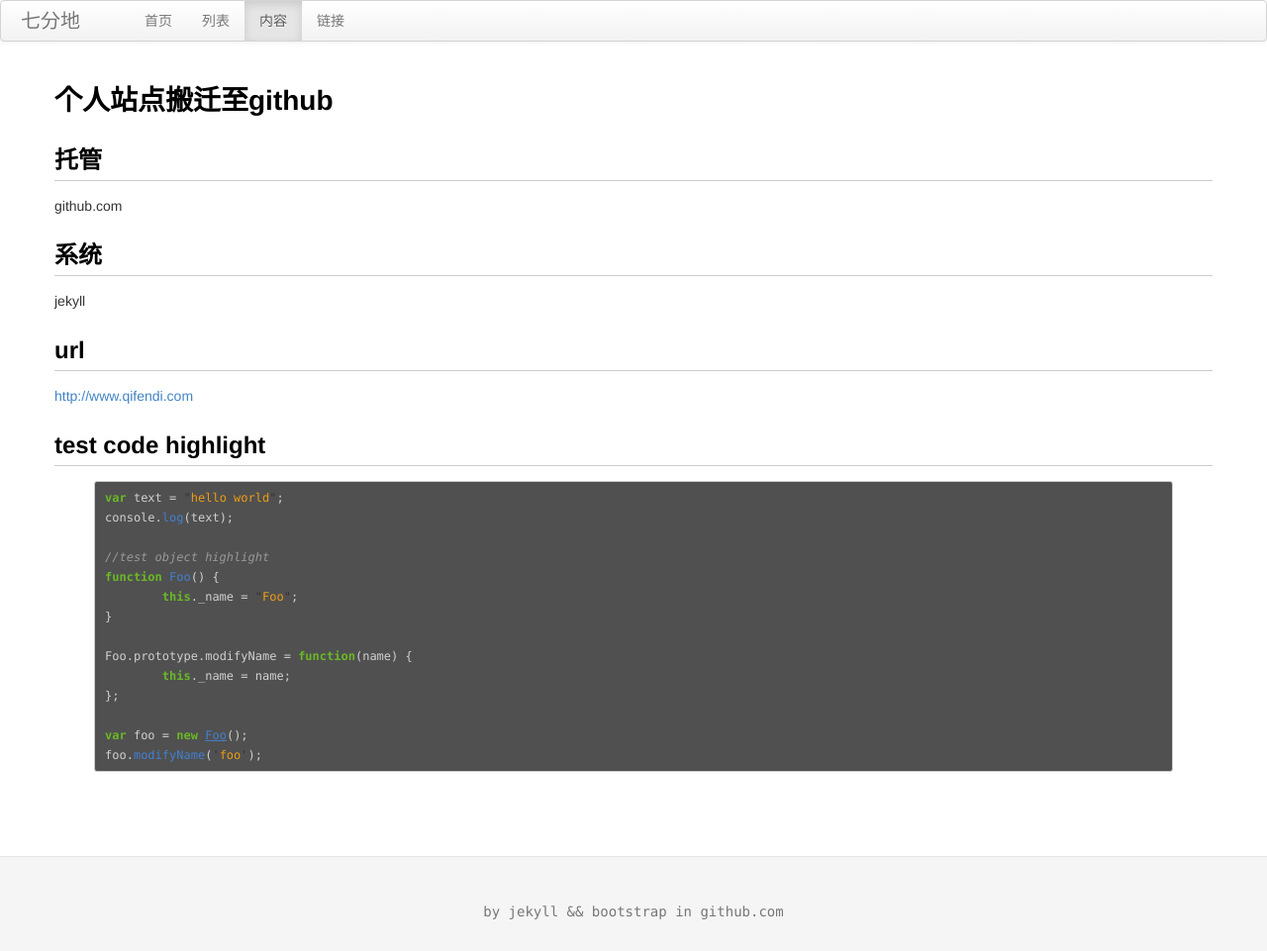
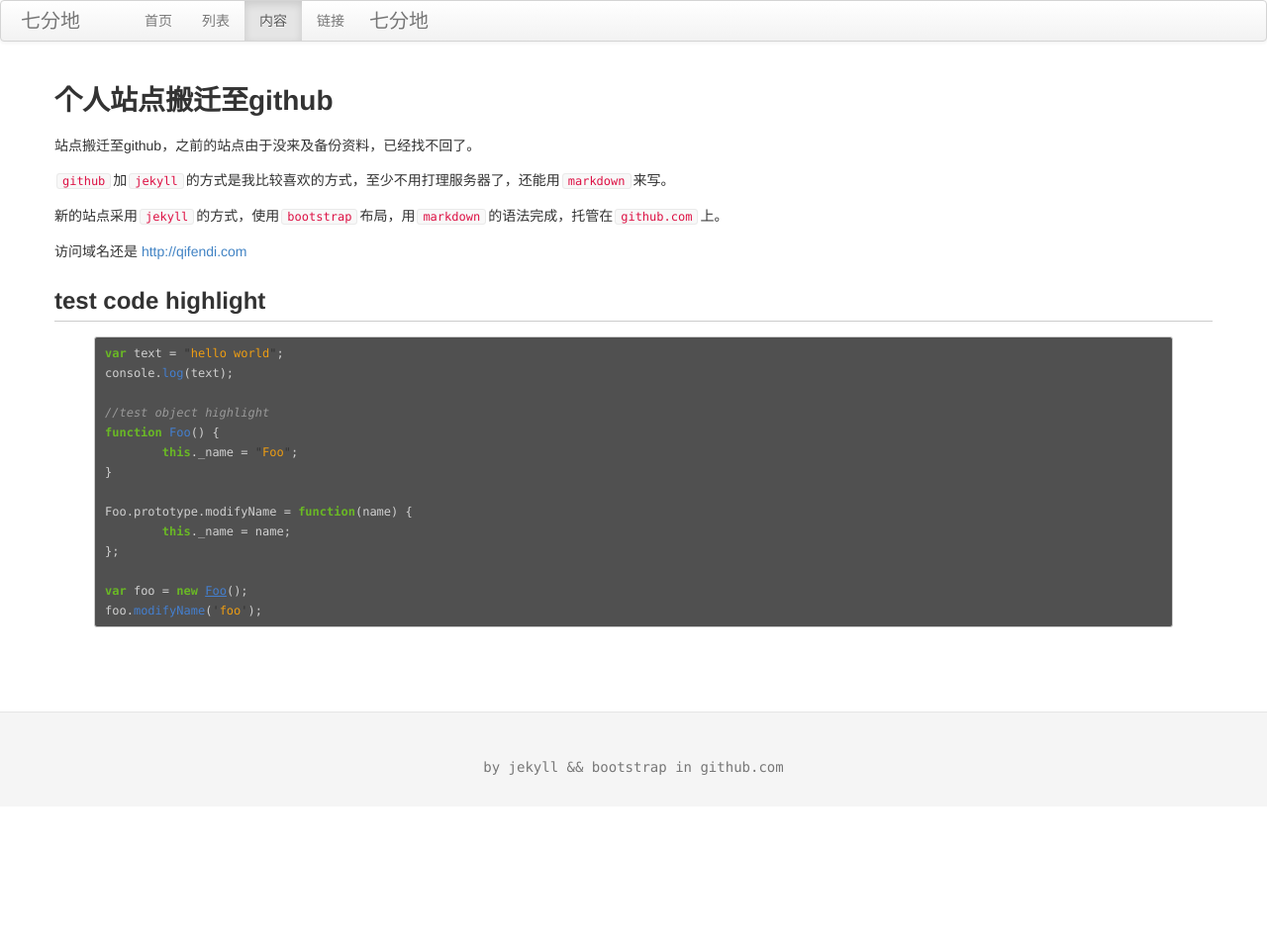
Before and after one commit to soncy/soncy.github.com, a Jekyll site: the page built from _posts/2013-04-12-first-blog.md, in a window 1280 px wide. Shown: the whole page at 99% size. Built offline with Jekyll 4.4.1, drawn with Linux system fonts in a browser that asks for light colours; after the commit the page ends 900 px from its top, so only the background shows below that.

Commit message:
change blog content

```diff
--- a/_layouts/default.html
+++ b/_layouts/default.html
@@ -16,6 +16,7 @@
                     <li><a href="list.html">列表</a></li>
                     <li><a href="links.html">链接</a></li>
                 </ul>
+                <a class="brand" href="/">七分地</a>
             </div>
         </div>
         <div class="row-fluid">
--- a/_layouts/post.html
+++ b/_layouts/post.html
@@ -1,5 +1,5 @@
 <!DOCTYPE html>
-<html>
+<html lang="cn">
     <head>
         <meta charset='utf-8' />
         <title>{{ page.title }}</title>
@@ -19,6 +19,7 @@
                     <li class="active"><a href="#">内容</a></li>
                     <li><a href="links.html">链接</a></li>
                 </ul>
+                <a class="brand" href="/">七分地</a>
             </div>
         </div>
         <div class="row-fluid">
--- a/_posts/2013-04-12-first-blog.md
+++ b/_posts/2013-04-12-first-blog.md
@@ -5,14 +5,13 @@
 
 # 个人站点搬迁至github
 
-## 托管
-github.com
+站点搬迁至github，之前的站点由于没来及备份资料，已经找不回了。
 
-## 系统
-jekyll
+`github`加`jekyll`的方式是我比较喜欢的方式，至少不用打理服务器了，还能用`markdown`来写。
 
-## url
-<http://www.qifendi.com>
+新的站点采用`jekyll`的方式，使用`bootstrap`布局，用`markdown`的语法完成，托管在`github.com`上。
+
+访问域名还是 <http://qifendi.com>
 
 ## test code highlight
 
--- a/css/markdown.css
+++ b/css/markdown.css
@@ -49,12 +49,12 @@ h6 tt, h6 code {
 
 h1 {
   font-size: 28px;
-  color: black; }
+  color: #333; }
 
 h2 {
   font-size: 24px;
   border-bottom: 1px solid #cccccc;
-  color: black; }
+  color: #333; }
 
 h3 {
   font-size: 18px; }
```
Also changed, not shown: 4 other files.
